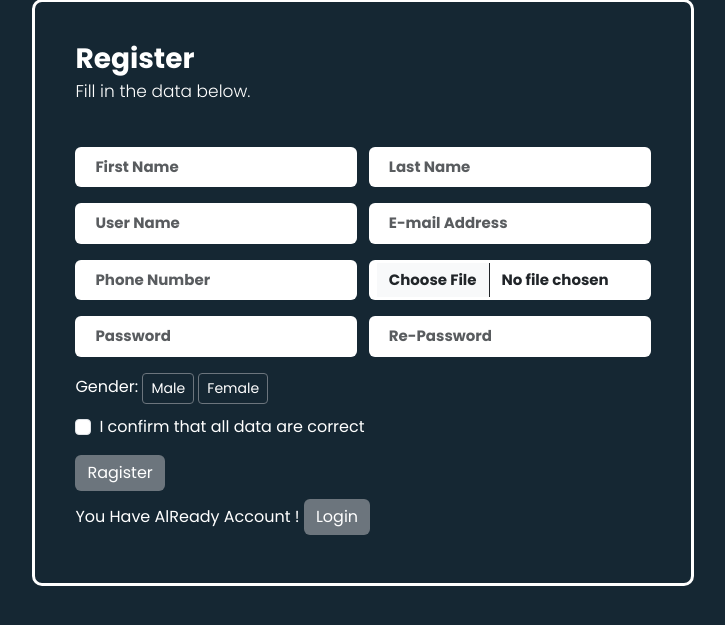
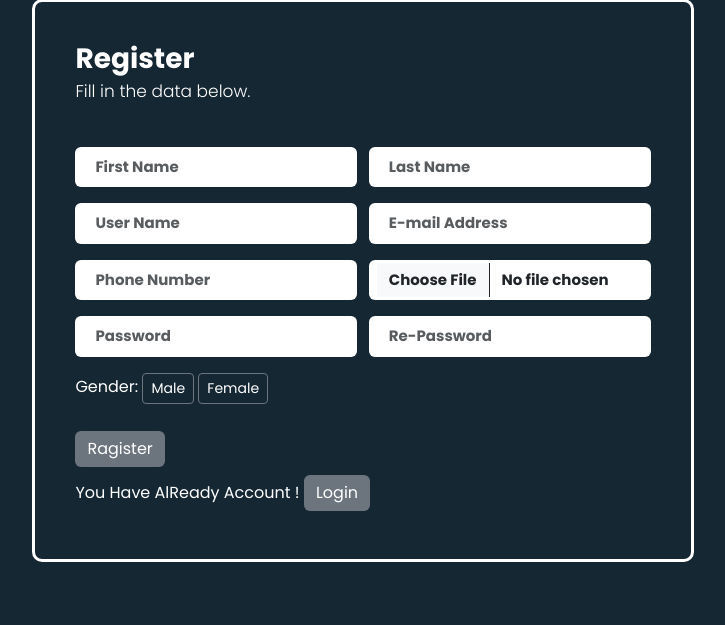
Before and after one commit to savaliyakishan/ChatApp, a Django app: page /ragister/ in a window 1280 px wide. Shown: the part 118-743 px from the top of the page, without its empty margins (277-1002 px from the left). Run offline with Django 4.2, Linux system fonts and the light colour scheme.

Commit message:
validation add

```diff
--- a/chatProject/chatProject/settings.py
+++ b/chatProject/chatProject/settings.py
@@ -25,7 +25,9 @@ SECRET_KEY = 'django-insecure-+um713xqu52t8rasqo%()0bd&=zd1f2ot1qp1ezc)=kc32au@a
 # SECURITY WARNING: don't run with debug turned on in production!
 DEBUG = True
 
-ALLOWED_HOSTS = ["*"]
+ALLOWED_HOSTS=['*']
+# ALLOWED_HOSTS = ["abed-2405-201-200c-823f-7d54-8e97-9ea-153f.in.ngrok.io"]
+# CSRF_TRUSTED_ORIGINS = ["https://abed-2405-201-200c-823f-7d54-8e97-9ea-153f.in.ngrok.io"]
 
 
 # Application definition
--- a/chatProject/chatapp/consumers.py
+++ b/chatProject/chatapp/consumers.py
@@ -23,6 +23,7 @@ class myAsyncJsonConsumer(AsyncJsonWebsocketConsumer):
         sender = self.scope['url_route']['kwargs']['sender_id']
         reciver = self.scope['url_route']['kwargs']['reciver_id']
         self.groupname = f'user_chatroom_{sender}_{reciver}'
+
         self.reciver_obj = await DatabaseSyncToAsync(User.objects.get)(id=reciver)
         if self.scope['user'].is_authenticated:
             self.message = await DatabaseSyncToAsync(messageInfo.objects.create)(
--- a/chatProject/chatapp/templates/base/header.html
+++ b/chatProject/chatapp/templates/base/header.html
@@ -45,6 +45,9 @@
         });
     </script> -->
     {% endif %}
+    {% block script %}
+    {% endblock script %}
+
 </body>
 
 </html>
--- a/chatProject/chatapp/templates/base/ragister.html
+++ b/chatProject/chatapp/templates/base/ragister.html
@@ -8,7 +8,7 @@
                 <div class="form-items">
                     <h3>Register</h3>
                     <p>Fill in the data below.</p>
-                    <form class="requires-validation" novalidate action="" method="POST" enctype="multipart/form-data">
+                    <form class="requires-validation" action="" method="POST" enctype="multipart/form-data">
                         {% csrf_token %}
                         <div class="col-md-12 d-flex justify-content-md-between">
                             <div class="w_49">
@@ -16,25 +16,28 @@
                             </div>
                             <div class="w_49">
                                 <input class="form-control text-dark fw-bold" type="text" name="lastname" placeholder="Last Name" required />
+
                             </div>
                         </div>
                         <div class="col-md-12 d-flex justify-content-md-between">
                             <div class="w_49">
                                 <input class="form-control text-dark fw-bold" type="text" name="username" placeholder="User Name" required />
+
                             </div>
                             <div class="w_49">
-                                <input class="form-control text-dark fw-bold" type="email" name="email" placeholder="E-mail Address"
-                                required />
+                                <input class="form-control text-dark fw-bold" type="email" name="email" placeholder="E-mail Address"  required />
+
                             </div>
                         </div>
 
                         <div class="col-md-12 d-flex justify-content-md-between">
                             <div class="w_49">
                                 <input class="form-control text-dark fw-bold" type="number" name="phone" placeholder="Phone Number" required />
+
                             </div>
                             <div class="w_49">
                                 <input class="form-control text-dark fw-bold" type="file" name="profile"
-                                required />
+                                 />
                             </div>
                         </div>
 
@@ -42,27 +45,23 @@
                             <div class="w_49">
                                 <input class="form-control text-dark fw-bold" type="password" name="password" placeholder="Password"
                                 required />
+
                             </div>
                             <div class="w_49">
                                 <input class="form-control text-dark fw-bold" type="password" name="repassword" placeholder="Re-Password"
                                 required />
+
                             </div>
                         </div>
 
                         <div class="col-md-12 mt-3">
                             <label class="mb-3 mr-1" for="gender">Gender: </label>
-
                             <input type="radio" class="btn-check" name="gender" value="Male" id="male" autocomplete="off" required />
                             <label class="btn btn-sm btn-outline-secondary" for="male">Male</label>
 
                             <input type="radio" class="btn-check" name="gender" value="FeMale" id="female" autocomplete="off"
                                 required />
                             <label class="btn btn-sm btn-outline-secondary" for="female">Female</label
-                        </div>
-
-                        <div class="form-check">
-                            <input class="form-check-input" type="checkbox" name="conditions" value="True" id="invalidCheck" required />
-                            <label class="form-check-label">I confirm that all data are correct</label>
                         </div>
 
                         <div class="form-button mt-3">
--- a/chatProject/chatapp/views.py
+++ b/chatProject/chatapp/views.py
@@ -32,7 +32,7 @@ def ragister(request):
     if request.method == "POST":
         try:
             password = request.POST['password']
-            # repassword = request.POST['repassword']
+            repassword = request.POST['repassword']
             # if password != repassword:
             #     messages.error(request,'Password Not Match?')
             #     return render(request,'base/ragister.html')
@@ -45,7 +45,10 @@ def ragister(request):
             userRagister.username = request.POST['username']
             userRagister.phoneNumber = request.POST['phone']
             userRagister.email = request.POST['email']
-            userRagister.profileImages = request.FILES['profile']
+            if len(request.FILES) == 0:
+                userRagister.profileImages = 'images/defultprofile.png'
+            else:
+                userRagister.profileImages = request.FILES['profile']
             userRagister.gender = request.POST['gender']
             userRagister.is_staff=True
             userRagister.set_password(password)
@@ -54,7 +57,7 @@ def ragister(request):
             messages.error(request,f"{Ex}")
             return render(request,'base/ragister.html')
         messages.success(request,"Ragister Sucessfully")
-        return render(request,'base/login.html')
+        return redirect('User-Login')
     else:
         return render(request,'base/ragister.html')
 
```
Also changed, not shown: chatProject/chatapp/templates/base/login.html (+1 -7 lines), chatProject/media/images/images.png (added), chatProject/media/images/images_1.png (added), chatProject/media/images/images_N148B1a.png (added), chatProject/media/images/images_vAXQpY2.png (added), chatProject/media/images/images_vAdG92Q.png (added).
